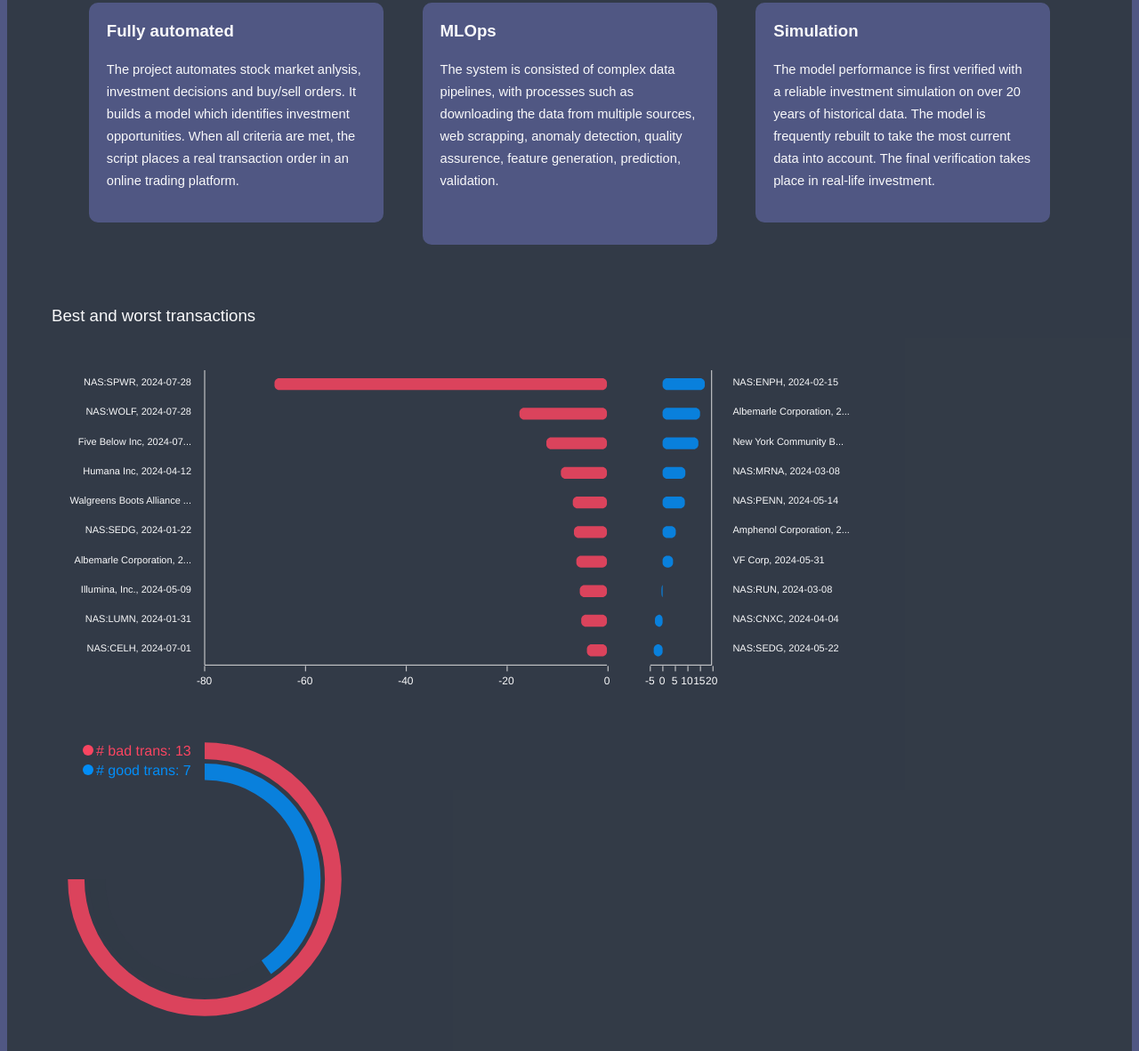
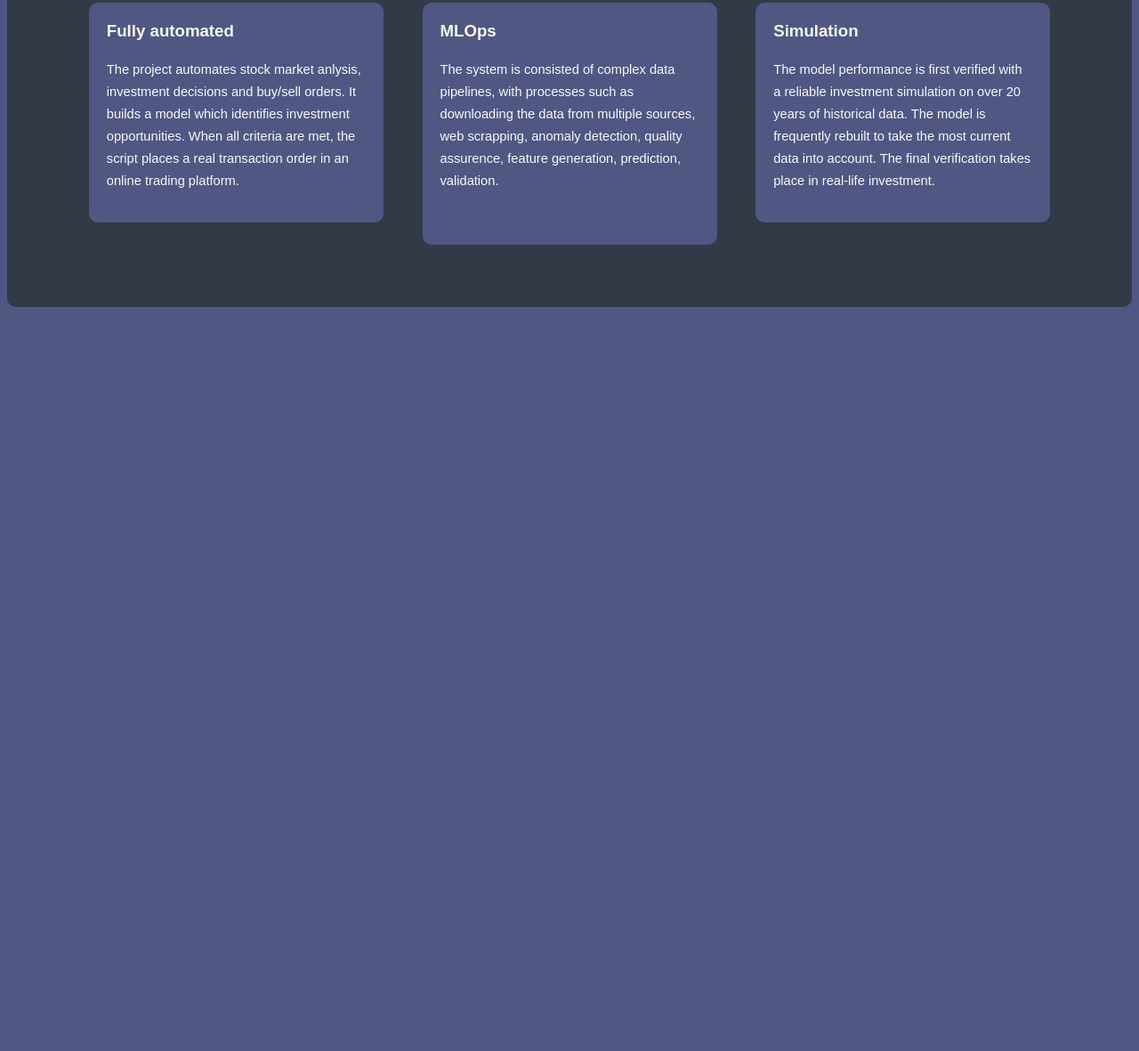
Before and after one commit to popiol/popiol.github.io, a plain HTML site: page index.html in a window 1280 px wide. Shown: the part 2415-3596 px from the top of the page at 89% size. After the commit the page ends 2768 px from the top, so only its background shows below. Drawn offline with nearby package versions, Linux system fonts and the light colour scheme; a web font is replaced by a local one.

Commit message:
Update index.html

```diff
--- a/index.html
+++ b/index.html
@@ -62,10 +62,6 @@
 					</p>
 				</div>
 			</section>
-			<h3>Best and worst transactions</h3>
-			<div id="stocks_worst"></div>
-			<div id="stocks_best"></div>
-			<div id="stocks_success"></div>
 		</div>
     </body>
 </html>
```
